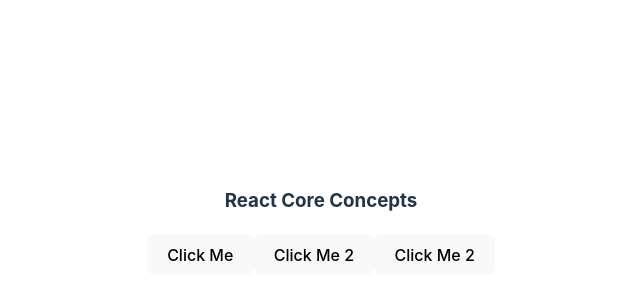
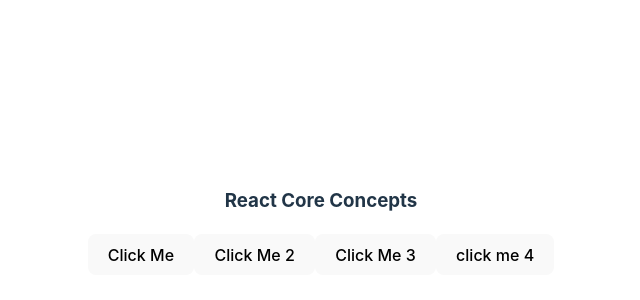
Before and after one commit to Amitkumersarkar/New-Journey-With-React, a React (Vite) app in the folder explore-react-core-concepts-part02/: page / in a window 1280 px wide. Shown: the part 178-478 px from the top of the page, without its empty margins (319-959 px from the left). Built offline with nearby package versions, Linux system fonts and the light colour scheme.

Commit message:
added event handelar function

```diff
--- a/explore-react-core-concepts-part02/src/App.jsx
+++ b/explore-react-core-concepts-part02/src/App.jsx
@@ -24,7 +24,11 @@ function App() {
       <h3>React Core Concepts</h3>
       <button onClick={handleClick}>Click Me</button>
       <button onClick={handleClick2}>Click Me 2</button>
-      <button onClick={addToFive(2)}>Click Me 2</button>
+      <button onClick={addToFive(2)}>Click Me 3</button>
+
+      {/* create an arrow function inside event handler */}
+
+      <button onClick={() => addToFive(3)}>click me 4</button>
     </>
   )
 }
```
